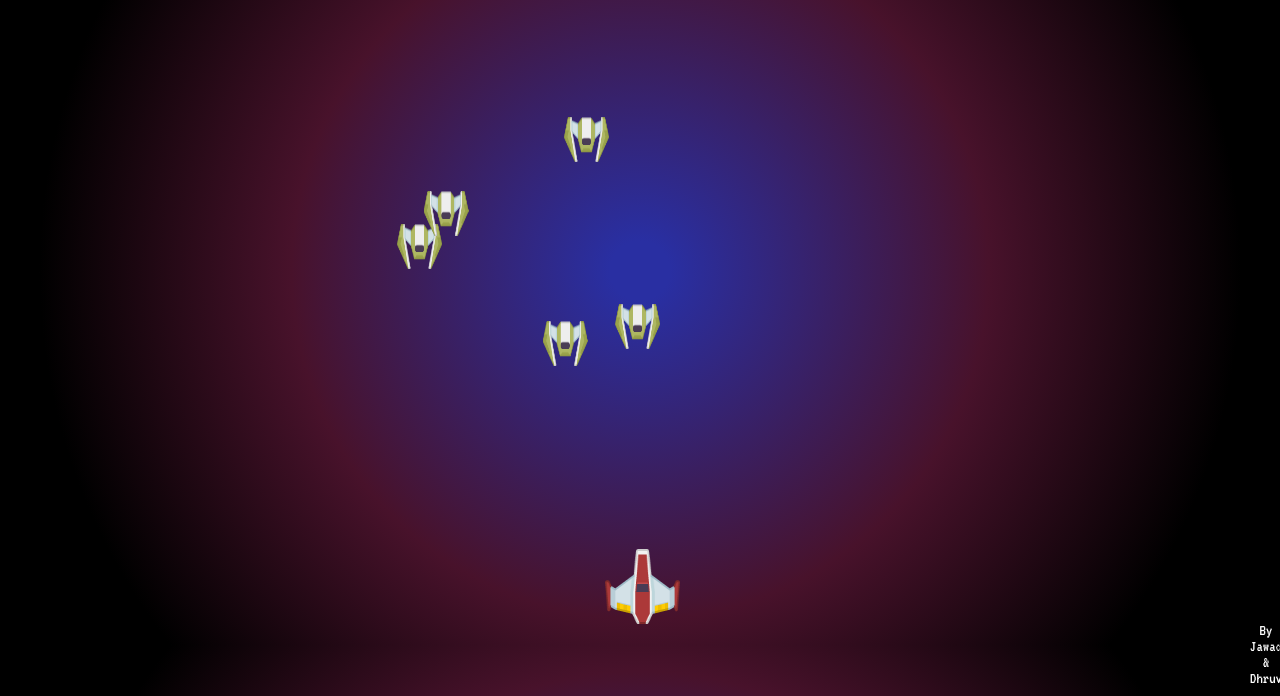
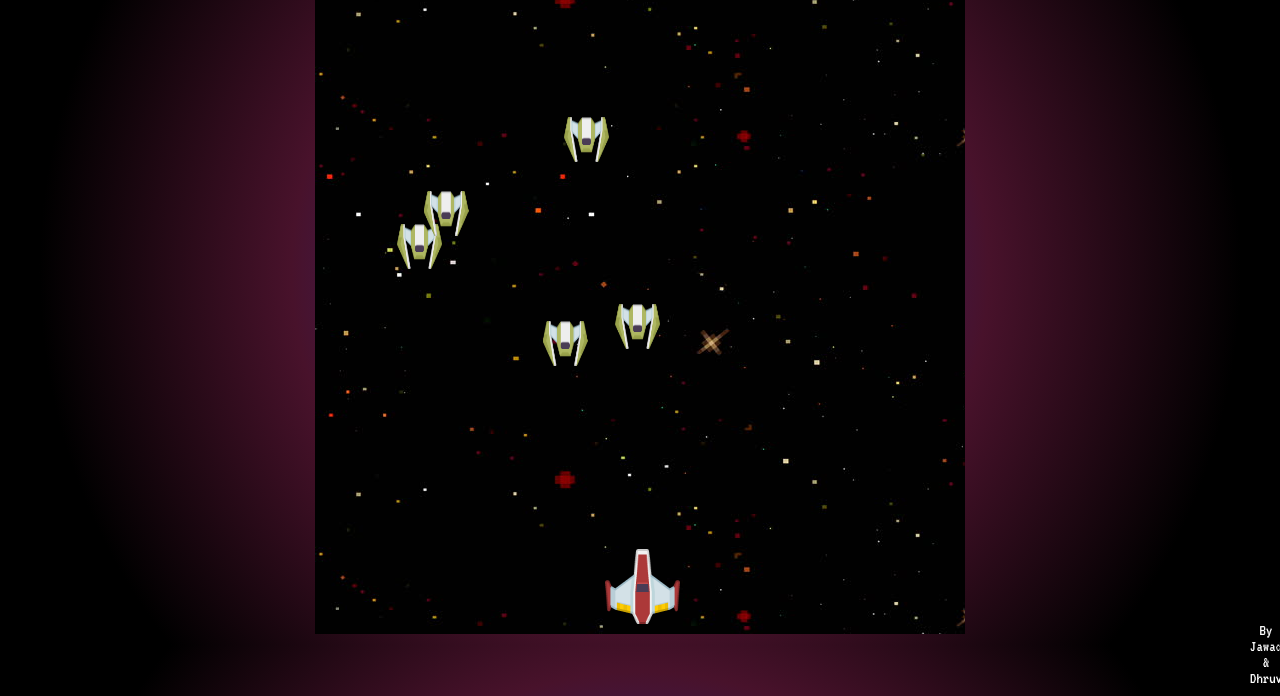
Before and after one commit to dhruvshah2404/Space-Shooter, a plain HTML site: page index.html in a window 1280 px wide. Shown: the part 104-800 px from the top of the page. Drawn offline with Linux system fonts and the light colour scheme; the site is published under a folder, as on GitHub Pages, so addresses that start at the root find nothing.

Commit message:
Fixed Canvas Issue

```diff
--- a/style.css
+++ b/style.css
@@ -11,7 +11,7 @@ body {
 }
 
 #canvas {
-  background: url(/images/background.png);
+  background: url(images/background.png);
   -webkit-animation: animatedBackground 20s linear infinite;
   background-repeat: repeat-y;
 }
```
